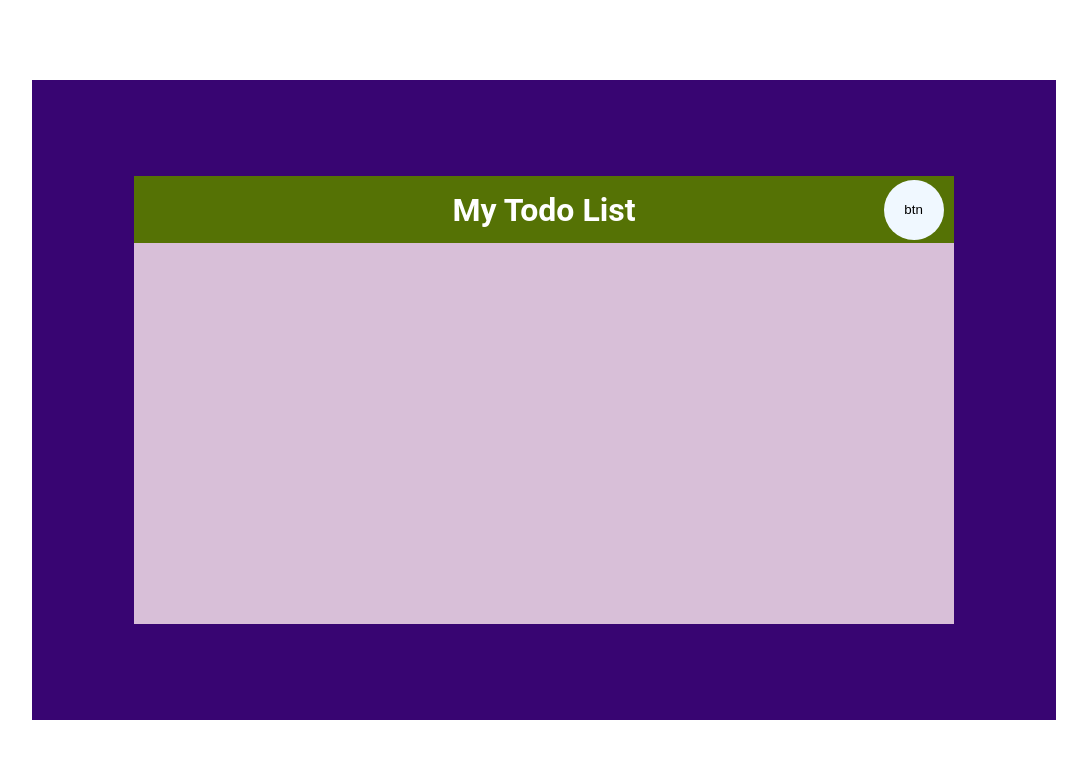
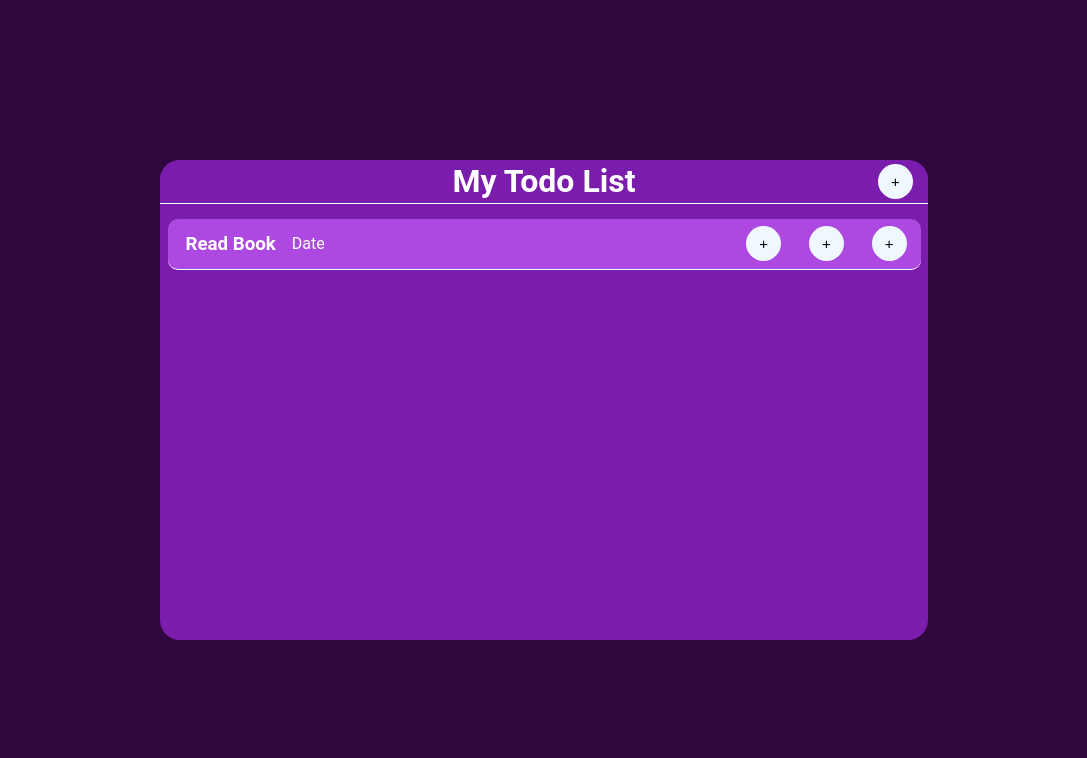
Before and after one commit to his984/CRUD-todo, a plain HTML site: page index.html in a window 1280 px wide. Shown: the whole page, without its empty margins (96-1183 px from the left). Drawn offline with Linux system fonts and the light colour scheme.

Commit message:
Add all items with styles

```diff
--- a/index.html
+++ b/index.html
@@ -6,23 +6,44 @@
       <meta name="viewport" content="width=device-width, initial-scale=1.0">
       <title>CRUD_Todo</title>
       <link rel="stylesheet" href="/style.css">
+
 </head>
 
 <body>
-    <!-- Container -->
-    <div class="container">
+
       <!-- Content -->
-          <div class="content">
+      <div class="todo-container">
             <!-- Header -->
             <div class="header">
                   <h1>My Todo List</h1>
-                        <button class="add-btn">btn</button>
+                  <button class="btn-style add-btn">+</button>
             </div>
             <!-- End Header -->
+            <!----------------------------------------------------->
+            <!-- Todo Tasks-->
+            <div class="tasks">
+                  <!-- Task -->
+                  <div class="task">
+                        <div class="task-actions">
+                              <button class="btn-style">+</button>
+                              <button class="btn-style">+</button>
+                              <button class="btn-style">+</button>
+                        </div>
+                        <!--------------------------------->
+                        <div class="task-details">
+                              <h3>Read Book</h3>
+                              <span>Date</span>
+                        </div>
+                        <!--------------------------------->
+                  </div>
+                  <!-- End task -->
+                  <!--------------------------------->
+            </div>
+            <!-- End Tasks -->
       </div>
       <!-- End Content -->
-    </div>
-    <!-- End Container -->
+
 </body>
+<script src="/main.js"></script>
 
 </html>
--- a/style.css
+++ b/style.css
@@ -1,4 +1,4 @@
-/*  Default values */
+/*  Default values html&body*/
 html,
 body {
   box-sizing: border-box;
@@ -10,38 +10,31 @@ body {
   display: flex;
   justify-content: center;
   align-items: center;
+  background-color: #2e073f;
 }
 
-/*  container */
-.container {
-  background-color: rgb(56, 5, 114);
-  width: 80%;
-  height: 80%;
-  display: flex;
-  justify-content: center;
-  align-items: center;
-}
-
-/* Content */
-.content {
-  background-color: thistle;
-  width: 80%;
-  height: 70%;
+/* todo-container */
+.todo-container {
+  background-color: #7a1cac;
+  width: 60%;
+  height: 60%;
   color: white;
   display: flex;
-  justify-content: space-between;
+  flex-direction: column;
+  border-radius: 20px 20px;
 }
 
 /* Header */
 .header {
-  background-color: rgb(85, 114, 5);
+  background-color: #7a1cac;
   width: 100%;
-  height: 15%;
+  height: 10%;
   color: white;
   display: flex;
   align-items: center;
   justify-content: center;
-  position: relative;
+  border-bottom: 1px solid white;
+  border-radius: 20px 20px 0 0;
 }
 
 /* h1 */
@@ -50,16 +43,69 @@ h1 {
   position: absolute;
   left: 50%;
   transform: translateX(-50%);
-  margin: 0;
 }
 
 /* Add-btn */
 .add-btn {
+  margin-left: auto;
+  margin-right: 15px;
+}
+
+/* btn-style */
+.btn-style {
   background-color: aliceblue;
   border: none;
-  width: 60px;
-  height: 60px;
+  width: 35px;
+  height: 35px;
   border-radius: 50%;
-  margin-left: auto;
-  margin-right: 10px;
+  cursor: pointer;
+  font-size: 15px;
 }
+
+/* Tasks */
+.tasks {
+  width: 100%;
+  height: 100%;
+  margin-top: 10px;
+  display: flex;
+  flex-direction: column;
+  align-items: center;
+}
+/* Task */
+.task {
+  width: calc(100% - 15px);
+  height: 50px;
+  background-color: #ad49e1;
+  display: flex;
+  align-items: center;
+  justify-content: space-between;
+  position: relative;
+  border-bottom: 1px solid white;
+  border-radius: 10px;
+  margin: 5px 0;
+}
+/* task-details */
+.task-details {
+  position: absolute;
+  width: 70%;
+  text-align: left;
+  padding-left: 10px;
+  display: flex;
+  display: flex;
+  align-items: center;
+  justify-content: left;
+}
+/* h3 */
+h3,
+span {
+  margin: 8px;
+}
+
+/* task-actions */
+.task-actions {
+  position: absolute;
+  right: 0;
+  width: 25%;
+  display: flex;
+  justify-content: space-around;
+}
```
Also changed, not shown: main.js (added). Lines whose indentation alone changed are shown as unchanged.
